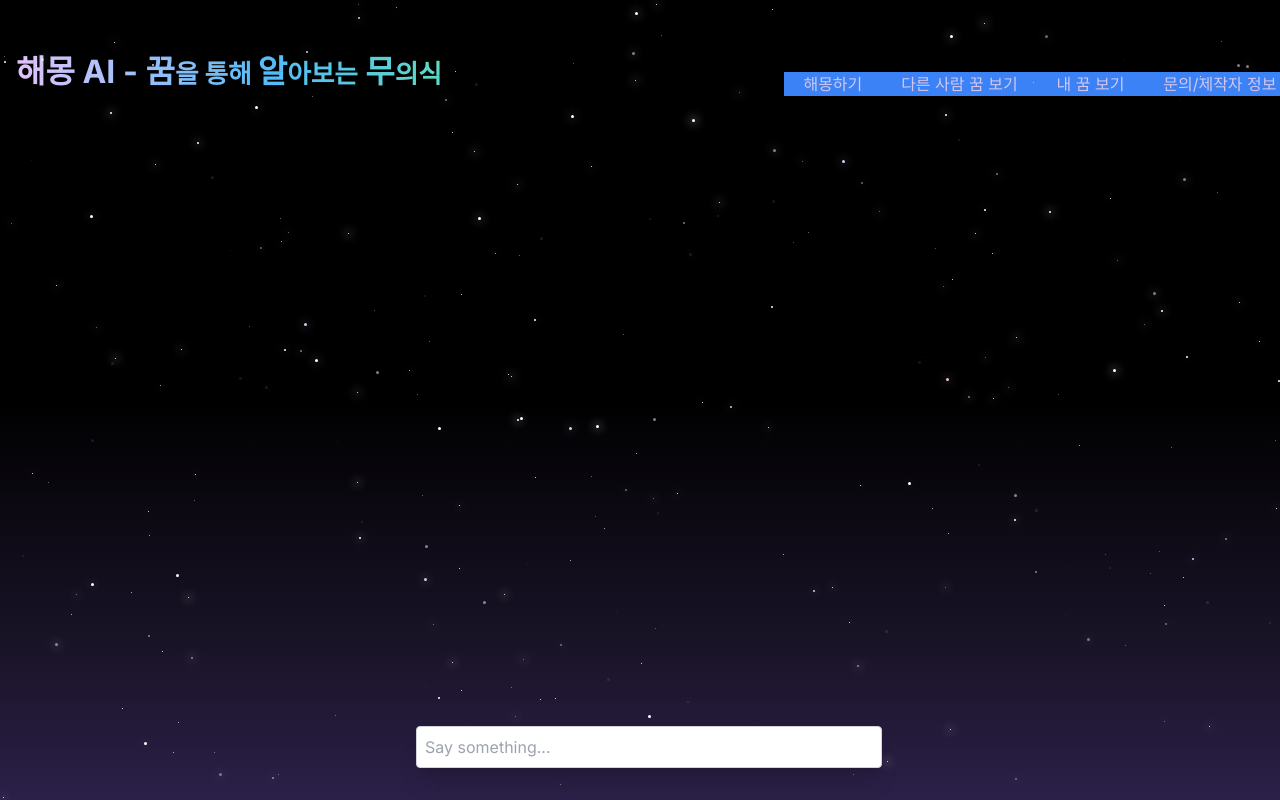
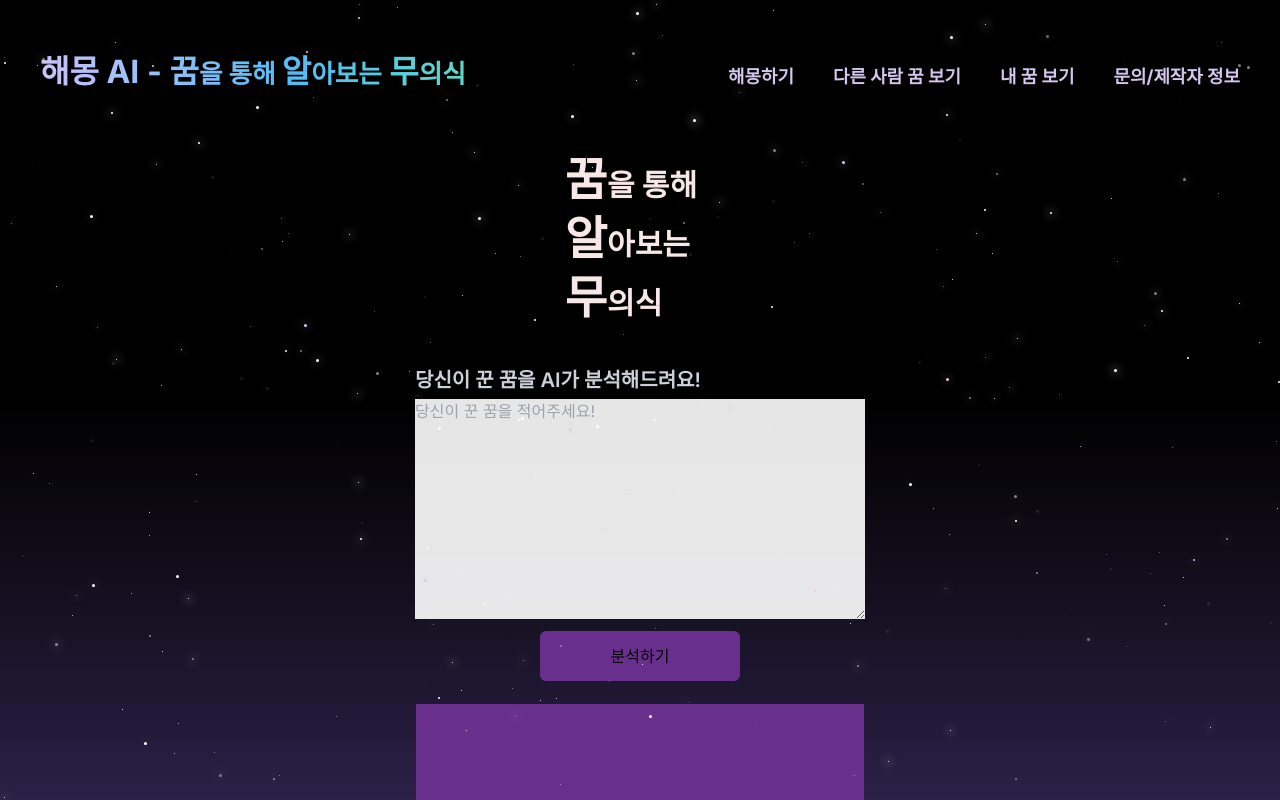
Before and after one commit to KimRunning/AI-Dream-interpretation, a Next.js app: page / in a window 1280 px wide. Built offline with nearby package versions, Linux system fonts and the light colour scheme.

Commit message:
style: 메인 페이지 view 완성

```diff
--- a/app/components/haeder/haeder.tsx
+++ b/app/components/haeder/haeder.tsx
@@ -3,17 +3,17 @@ import React from "react";
 export default function Header() {
   return (
     <>
-      <section className="h-[8vh] flex flex-row items-end w-[100%] px-4 pt-8 justify-between ">
-        <div className="w-[40vw]">
-          <div className=" text-[2.5vw] font-bold text-transparent bg-gradient-to-r bg-clip-text from-pink via-lightBlue to-lightGreen">
+      <section className="h-[8vh] flex flex-row items-end  w-[100%] pt-8 justify-between ">
+        <div className="w-[45vw]">
+          <div className="  pl-10 text-[2.5vw] font-bold text-transparent bg-gradient-to-r bg-clip-text from-pink via-lightBlue to-lightGreen">
             해몽 AI - 꿈<span className="text-[2vw]">을 통해 </span> 알<span className="text-[2vw]">아보는</span> 무<span className="text-[2vw]">의식</span>
           </div>
         </div>
-        <div className=" bg-blue-500 w-[40vw] flex flex-row justify-around">
-          <span className="text-[#D5C6ED]">해몽하기</span>
-          <span className="text-[#D5C6ED]">다른 사람 꿈 보기</span>
-          <span className="text-[#D5C6ED]">내 꿈 보기</span>
-          <span className="text-[#D5C6ED]">문의/제작자 정보</span>
+        <div className="flex flex-row  pr-10 pb-[5px] w-[40vw] justify-between">
+          <span className="font-bold text-[1.4vw] text-[#D5C6ED]">해몽하기</span>
+          <span className="font-bold text-[1.4vw] text-[#D5C6ED]">다른 사람 꿈 보기</span>
+          <span className="font-bold text-[1.4vw] text-[#D5C6ED]">내 꿈 보기</span>
+          <span className="font-bold text-[1.4vw] text-[#D5C6ED]">문의/제작자 정보</span>
         </div>
       </section>
     </>
--- a/app/components/stars/stars.tsx
+++ b/app/components/stars/stars.tsx
@@ -7,21 +7,20 @@ interface Estrela {
   opacity: string;
   tam: string;
   delay: number;
-  left: number;
-  top: number;
+  left: string; // 퍼센트 단위로 변경
+  top: string; // 퍼센트 단위로 변경
 }
 
 interface Meteoro {
   style: string;
-  left: number;
+  left: string; // 퍼센트 단위로 변경
 }
 
-// 컴포넌트 이름은 대문자로 시작해야 합니다.
 function Stars() {
   const [estrelas, setEstrelas] = useState<Estrela[]>([]);
   const [meteoro, setMeteoro] = useState<Meteoro[]>([]);
-  useEffect(() => {
-    // 별 생성 로직
+
+  // 별의 위치를 계산하는 함수
   const createEstrelas = () => {
     const style = ["style1", "style2", "style3", "style4"];
     const tam = ["tam1", "tam1", "tam1", "tam2", "tam3"];
@@ -35,18 +34,22 @@ function Stars() {
         opacity: opacity[Math.floor(Math.random() * 6)],
         tam: tam[Math.floor(Math.random() * 5)],
         delay: Math.random(),
-          left: Math.floor(Math.random() * window.innerWidth),
-          top: Math.floor(Math.random() * window.innerHeight),
+        left: `${Math.random() * 100}%`,
+        top: `${Math.random() * 100}%`,
       });
     }
 
     setEstrelas(newEstrelas);
   };
-    // 유성 생성 로직
+
+  useEffect(() => {
+    createEstrelas();
+
+    // 유성 생성 로직 (유지)
     const carregarMeteoro = () => {
       const newMeteoro = {
         style: "style" + (Math.floor(Math.random() * 4) + 1),
-        left: Math.floor(Math.random() * window.innerWidth),
+        left: `${Math.random() * 100}%`,
       };
 
       setMeteoro(oldMeteoro => [...oldMeteoro, newMeteoro]);
@@ -55,8 +58,6 @@ function Stars() {
         setMeteoro(oldMeteoro => oldMeteoro.slice(1));
       }, 1000);
     };
-
-    createEstrelas();
 
     const intervalId = setInterval(carregarMeteoro, 5000 + Math.random() * 5000);
 
@@ -71,8 +72,8 @@ function Stars() {
           className={`estrela ${estrela.style} ${estrela.opacity} ${estrela.tam}`}
           style={{
             animationDelay: `${estrela.delay}s`,
-            left: `${estrela.left}px`,
-            top: `${estrela.top}px`,
+            left: estrela.left,
+            top: estrela.top,
             position: "absolute",
           }}
         ></span>
@@ -82,7 +83,7 @@ function Stars() {
           key={index}
           className={`meteoro ${meteoro.style}`}
           style={{
-            left: `${meteoro.left}px`,
+            left: meteoro.left,
             position: "absolute",
           }}
         ></div>
--- a/app/page.tsx
+++ b/app/page.tsx
@@ -3,25 +3,49 @@ import { useChat } from "ai/react";
 
 export default function Chat() {
   const { messages, input, handleInputChange, handleSubmit } = useChat();
+
+  const onSubmitHandler = (event: any) => {
+    event.preventDefault(); // 페이지 새로고침 방지
+    handleSubmit(event); // useChat 훅에서 제공된 handleSubmit 함수 호출
+  };
+
   return (
     <>
-      <div className="flex flex-col w-full max-w-md py-24 mx-auto stretch">
-        {messages.map(m => (
-          <div key={m.id} className="whitespace-pre-wrap">
-            {m.role === "user" ? "User: " : "AI: "}
-            {m.content}
+      <main className=" h-[100vh] w-[100vw] flex flex-col">
+        <section className="flex flex-col justify-around items-center w-[200px] h-[230px] mt-10 mb-1 text-[46px] text-[#F8E7E7] font-bold	mx-auto">
+          <div className="w-[194px] h-[40px]">
+            &nbsp; 꿈<span className="text-[30px]">을 통해</span>
           </div>
-        ))}
-
-        <form onSubmit={handleSubmit}>
-          <input
-            className="fixed bottom-0 w-full max-w-md p-2 mb-8 border border-gray-300 rounded shadow-xl"
-            value={input}
-            placeholder="Say something..."
-            onChange={handleInputChange}
-          />
-        </form>
-      </div>
+          <div className="w-[194px] h-[40px] ">
+            &nbsp; 알<span className="text-[30px]">아보는</span>
+          </div>
+          <span className="w-[194px]">
+            &nbsp; 무<span className="text-[30px]">의식</span>
+          </span>
+        </section>
+        <section className="bg-black-500 w-[40%] h-[400px] mx-auto items-center flex flex-col justify-center">
+          <span className="w-[450px] text-[20px] text-[#CBD0D9] font-semibold">당신이 꾼 꿈을 AI가 분석해드려요!</span>
+          <form className="m-1 w-[460px] flex flex-col items-center justify-center" onSubmit={onSubmitHandler}>
+            <textarea
+              className="w-[450px] h-[220px] bg-white bg-opacity-90"
+              value={input}
+              placeholder="당신이 꾼 꿈을 적어주세요!"
+              onChange={handleInputChange}
+            />
+            <button type="submit" className="bg-purple mt-3 w-[200px] h-[50px] rounded-md">
+              분석하기
+            </button>
+          </form>
+        </section>
+        <section className="bg-purple flex flex-col w-full max-w-md py-24 mx-auto stretch">
+          {messages.map(m => (
+            <div key={m.id} className="whitespace-pre-wrap">
+              {m.role === "user" ? "User: " : "AI: "}
+              {m.content}
+            </div>
+          ))}
+        </section>
+      </main>
     </>
   );
 }
```
Lines whose indentation alone changed are shown as unchanged.
